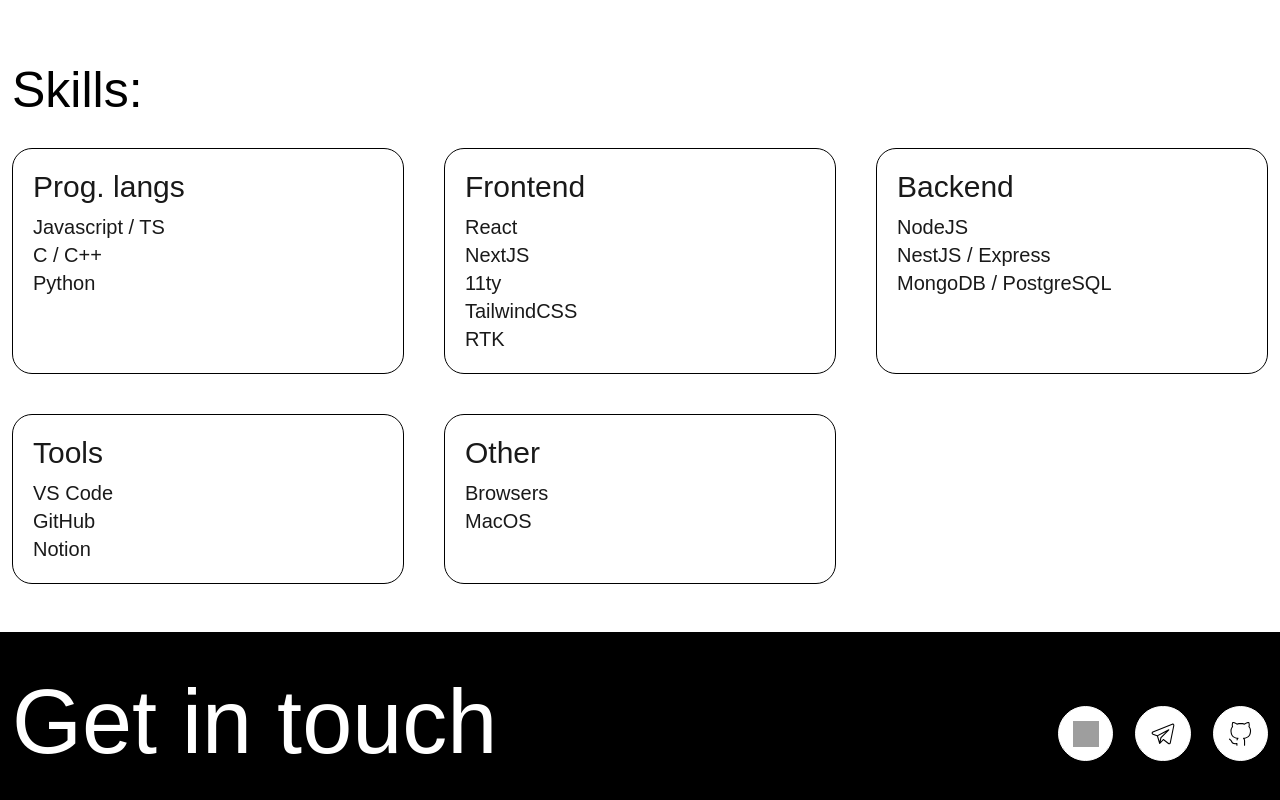
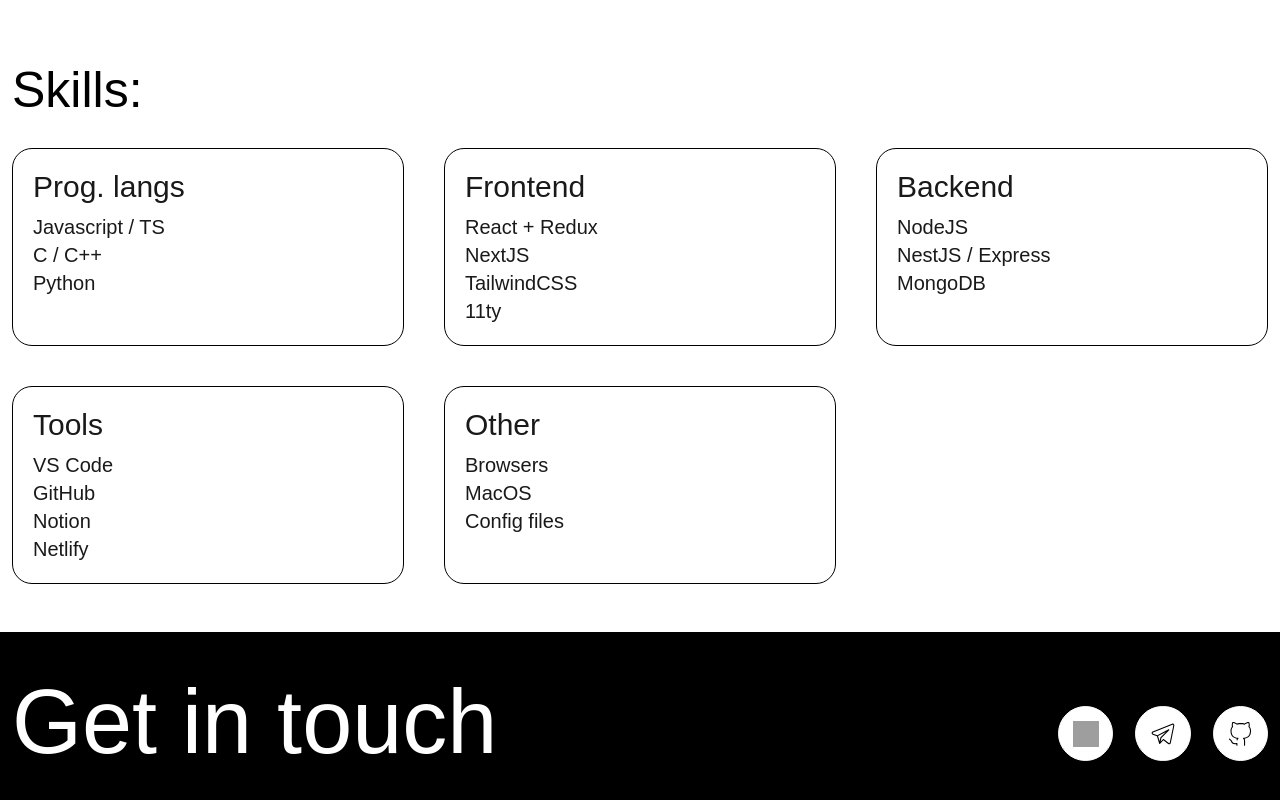
Before and after one commit to NightWanderer2004/Eduard-Povierin, a Next.js app: page /about in a window 1280 px wide. Shown: the part 768-1568 px from the top of the page. Built offline with nearby package versions, Linux system fonts and the light colour scheme; grey boxes are pictures that could not be loaded; a web font is replaced by a local one.

Commit message:
update data

```diff
--- a/src/data.js
+++ b/src/data.js
@@ -21,10 +21,10 @@ module.exports = {
    ],
    skills: [
       { title: 'Prog. langs', list: ['Javascript / TS', 'C / C++', 'Python'] },
-      { title: 'Frontend', list: ['React', 'NextJS', '11ty', 'TailwindCSS', 'RTK'] },
-      { title: 'Backend', list: ['NodeJS', 'NestJS / Express', 'MongoDB / PostgreSQL'] },
-      { title: 'Tools', list: ['VS Code', 'GitHub', 'Notion'] },
-      { title: 'Other', list: ['Browsers', 'MacOS'] },
+      { title: 'Frontend', list: ['React + Redux', 'NextJS', 'TailwindCSS', '11ty'] },
+      { title: 'Backend', list: ['NodeJS', 'NestJS / Express', 'MongoDB'] },
+      { title: 'Tools', list: ['VS Code', 'GitHub', 'Notion', 'Netlify'] },
+      { title: 'Other', list: ['Browsers', 'MacOS', 'Config files'] },
    ],
    projects: [
       { title: 'Suimiro', url: 'https://suimiro.me', desc: 'web blog', img: '/projects/suimiro.png' },
@@ -33,7 +33,7 @@ module.exports = {
    ],
    myFavs: ['Japan', 'strategy games', 'anime', 'old apple devices', 'minimalism', 'music'],
    work: [
-      { title: 'Freelancer', company: 'WebLancer', date: 'apr 2021 - aug 2021', desc: 'making simple landing pages and fixes in HTML and CSS' },
+      { title: 'Freelancer', date: 'apr 2021 - aug 2021', desc: 'making simple landing pages and fixes in HTML and CSS' },
       {
          title: 'Fullstack Trainee',
          company: 'ZenBit',
```
